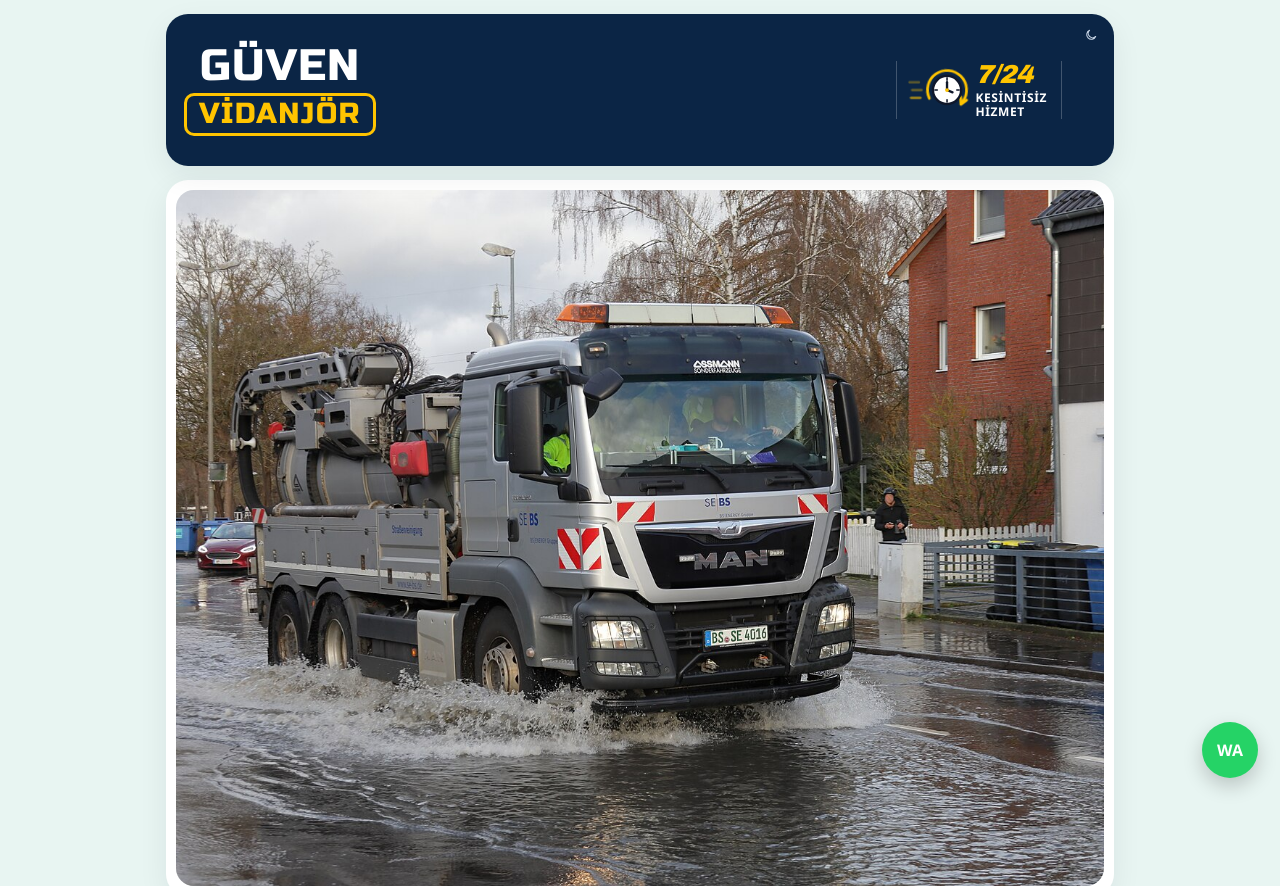
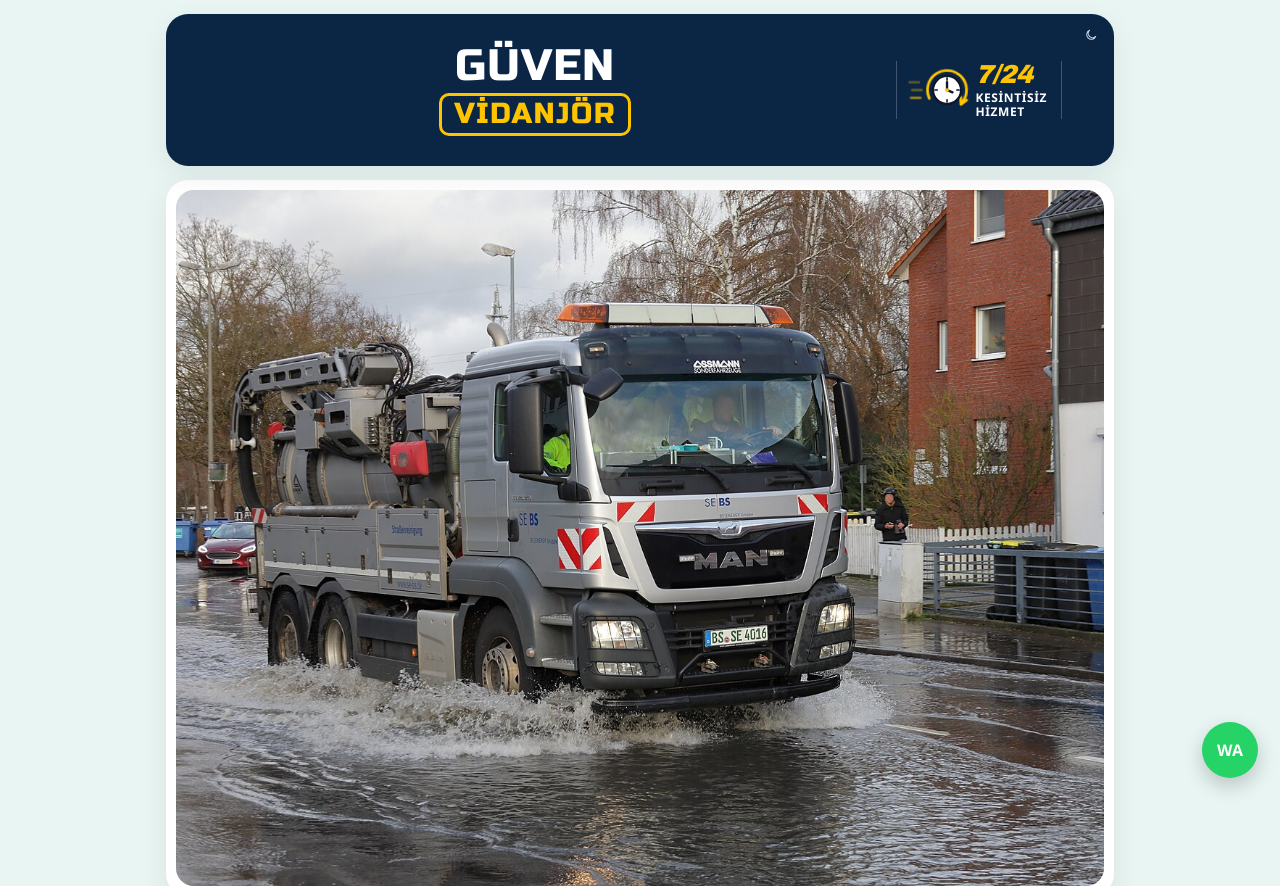
Before and after one commit to benmedyatr-hash/guven-vidanjor-onizleme, a plain HTML site: page antalya-foseptik-cekimi.html in a window 1280 px wide. Shown: the top 886 px of the page. Drawn offline with Linux system fonts and the light colour scheme.

Commit message:
Logo sol kenar ile çizgi arasında ortalı
Co-Authored-By: Claude Opus 5.5 <noreply@anthropic.com>

```diff
--- a/antalya-foseptik-cekimi.html
+++ b/antalya-foseptik-cekimi.html
@@ -520,6 +520,8 @@ footer.alt-bilgi{display:block;padding:0;justify-content:initial}
 .ust .yirmidort{border-right:1px solid rgba(255,255,255,.22) !important;padding-right:14px !important}
 @media (max-width:480px){.ust .yirmidort{padding-right:8px !important;padding-left:8px !important;margin-left:6px !important}.ust .menu-tus{margin-left:8px !important}}
 @media (max-width:380px){.ust .yirmidort{padding-right:6px !important;padding-left:6px !important;margin-left:4px !important}.ust .menu-tus{margin-left:6px !important}}
+/* Logo, sol kenar ile ilk dikey çizgi arasında ortalı */
+.ust .logo-kalkan{flex:1 1 auto !important;justify-content:center !important;margin-right:0 !important}
 .sayfa-ust{margin-top:14px;padding:26px}.sayfa-ust h1{font-size:32px;line-height:1.15;margin:8px 0 12px}.sayfa-ust p{margin:0 0 18px;color:var(--soluk);font-size:16px}.geri{display:inline-block;font-size:13px;font-weight:600;color:var(--soluk);text-decoration:none;margin-bottom:6px}.liste.kart{background:var(--kart);border:0}.bolge-kutu{margin-top:14px;padding:20px 22px;font-size:15px}.bolge-kutu b{display:block;margin-bottom:4px}@media (max-width:600px){.sayfa-ust{padding:20px}.sayfa-ust h1{font-size:26px}}
 </style>
 </head>
```
Also changed, not shown: antalya-kanal-goruntuleme.html (+2 -0 lines), antalya-kanalizasyon-acma.html (+2 -0 lines), antalya-kanalizasyon-logar-acma.html (+2 -0 lines), antalya-logar-tikanikligi-acma.html (+2 -0 lines), antalya-tikaniklik-gider-acma.html (+2 -0 lines), antalya-tuvalet-lavabo-acma.html (+2 -0 lines), antalya-vidanjor.html (+2 -0 lines), antalya-yag-tutucu-temizleme.html (+2 -0 lines), index.html (+2 -0 lines).
